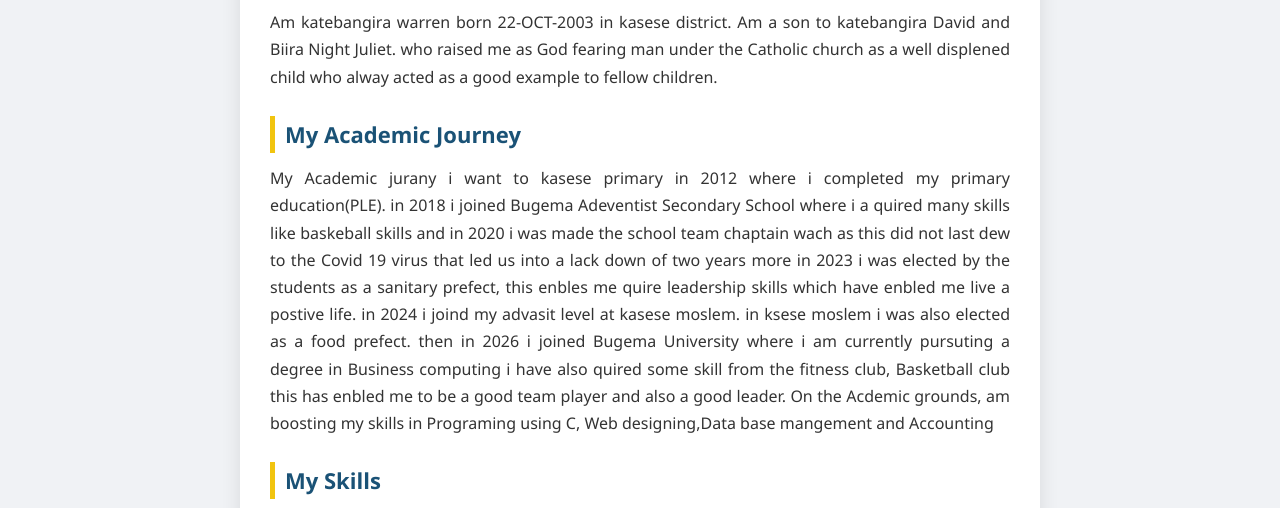
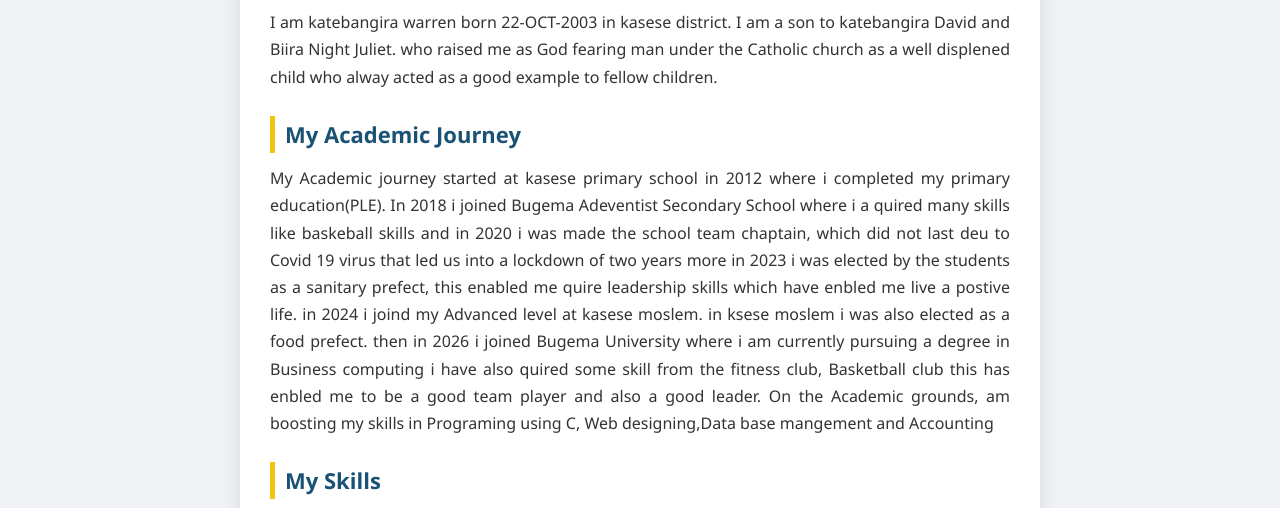
Before and after one commit to katewarren22/katebagirawarren, a plain HTML site: page about-me.html in a window 1280 px wide. Shown: the part 406-914 px from the top of the page. Drawn offline with Linux system fonts and the light colour scheme.

Commit message:
Update about-me.html

```diff
--- a/about-me.html
+++ b/about-me.html
@@ -185,17 +185,17 @@
     <div class="content">
 
         <h2>About Me</h2>
-        <p>Am katebangira warren born 22-OCT-2003 in kasese district. Am a son to katebangira David and Biira Night Juliet.
+        <p>I am katebangira warren born 22-OCT-2003 in kasese district. I am a son to katebangira David and Biira Night Juliet.
         who raised me as God fearing man under the Catholic church as a well displened child who alway acted as a good example to fellow children.
         </p>
 
         <h2>My Academic Journey</h2>
-        <p>My Academic jurany i want to kasese primary in 2012 where i completed my primary education(PLE). in 2018
-         i joined Bugema Adeventist Secondary School where i a quired many skills like baskeball skills and in 2020 i was made the school team chaptain wach as this did not last dew to the Covid 19 virus that led us into a lack down of two years more
-         in 2023 i was elected by the students as a sanitary prefect, this enbles me quire leadership skills which have enbled me live a postive life.
-        in 2024 i joind my advasit level at kasese moslem. in ksese moslem i was also elected as a food prefect. then in 2026 i joined Bugema University
-        where i am currently pursuting a degree in Business computing i have also quired some skill from the fitness club, Basketball club
-        this has enbled me to be a good team player and also a good leader. On the Acdemic grounds, am boosting my skills in Programing using C, Web designing,Data base mangement and Accounting
+        <p>My Academic journey started at kasese primary school in 2012 where i completed my primary education(PLE). In 2018
+         i joined Bugema Adeventist Secondary School where i a quired many skills like baskeball skills and in 2020 i was made the school team chaptain, which did not last deu to  Covid 19 virus that led us into a lockdown of two years more
+         in 2023 i was elected by the students as a sanitary prefect, this enabled me quire leadership skills which have enbled me live a postive life.
+        in 2024 i joind my Advanced level at kasese moslem. in ksese moslem i was also elected as a food prefect. then in 2026 i joined Bugema University
+        where i am currently pursuing a degree in Business computing i have also quired some skill from the fitness club, Basketball club
+        this has enbled me to be a good team player and also a good leader. On the Academic grounds, am boosting my skills in Programing using C, Web designing,Data base mangement and Accounting
         </p>
 
         <h2>My Skills</h2>
@@ -210,7 +210,7 @@
 
         <div class="info-box">
             <strong>Leadership Positions Held:</strong><br>
-            • 2029 - Basketball Team Captain - Bugema Adventist SS<br>
+            • 2019 - Basketball Team Captain - Bugema Adventist SS<br>
             • 2023 - Sanitary Prefect - Bugema Adventist SS<br>
             • 2024 - Food Prefect - Kasese Moslem SS
         </div>
```
